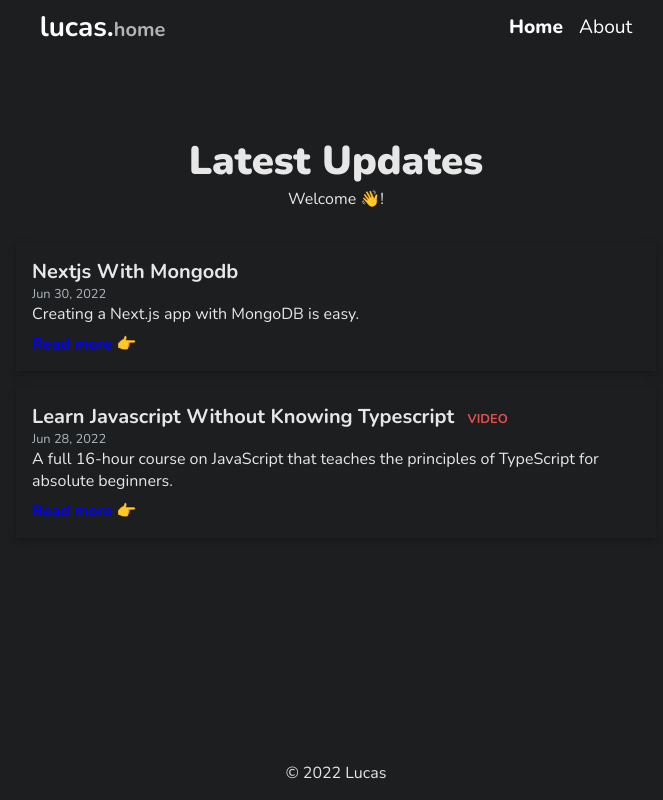
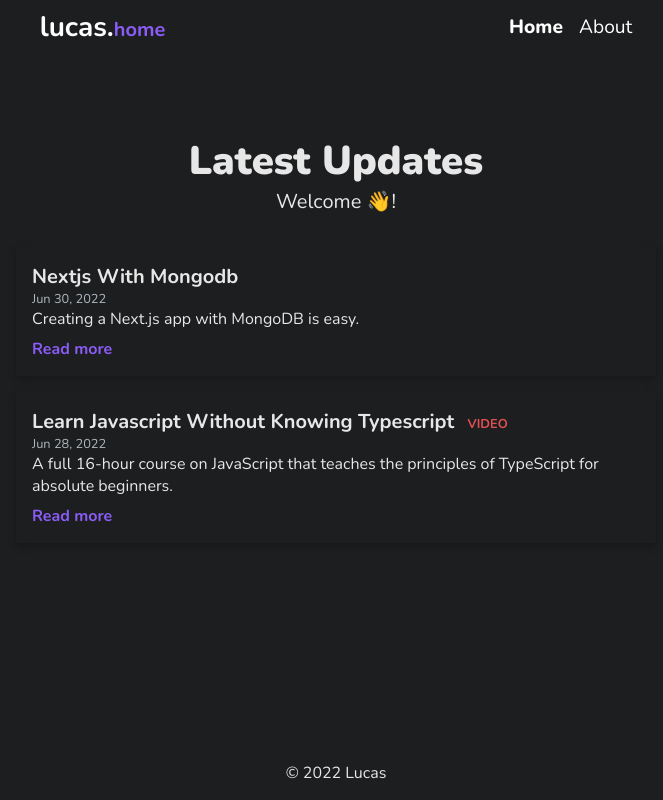
Before and after one commit to lpatronr/personal-website, a Next.js app: page / in a window 1280 px wide. Shown: the whole page, without its empty margins (304-967 px from the left). Built offline with nearby package versions, Linux system fonts and the light colour scheme.

Commit message:
Add purple shade

```diff
--- a/common/components/post-row/PostRow.tsx
+++ b/common/components/post-row/PostRow.tsx
@@ -22,7 +22,7 @@ export default function PostRow({ post }: { post: Post }): JSX.Element {
         </h6>
         <p className={styles.date}>{publishedAt}</p>
         <p>{post.description}</p>
-        <p className={styles.button}>Read more 👉</p>
+        <p className={styles.button}>Read more</p>
       </a>
     </Link>
   );
--- a/common/components/post-row/styles.module.scss
+++ b/common/components/post-row/styles.module.scss
@@ -34,7 +34,7 @@
 }
 
 .button {
-  color: blue;
+  color: #8b5cf6;
   font-weight: bold;
   margin-top: 0.5rem;
 }
--- a/common/layouts/styles.module.scss
+++ b/common/layouts/styles.module.scss
@@ -32,7 +32,7 @@
 }
 
 .span {
-  color: #b4b4b4;
+  color: #8b5cf6;
   font-size: 1.25rem;
 }
 
--- a/pages/index.tsx
+++ b/pages/index.tsx
@@ -25,7 +25,7 @@ const Home: NextPage = ({ allPosts }: InferGetStaticPropsType<typeof getStaticPr
 
       <section className={styles.main}>
         <h1>Latest Updates</h1>
-        <p>Welcome 👋!</p>
+        <p className={styles.message}>Welcome 👋!</p>
 
         <div className={styles.grid}>
           {allPosts.map((post: Post) => (
--- a/styles/home.module.scss
+++ b/styles/home.module.scss
@@ -12,6 +12,11 @@
   }
 }
 
+.message {
+  font-size: 1.25rem;
+  font-weight: normal;
+}
+
 .grid {
   display: grid;
   margin-top: 2rem;
```
